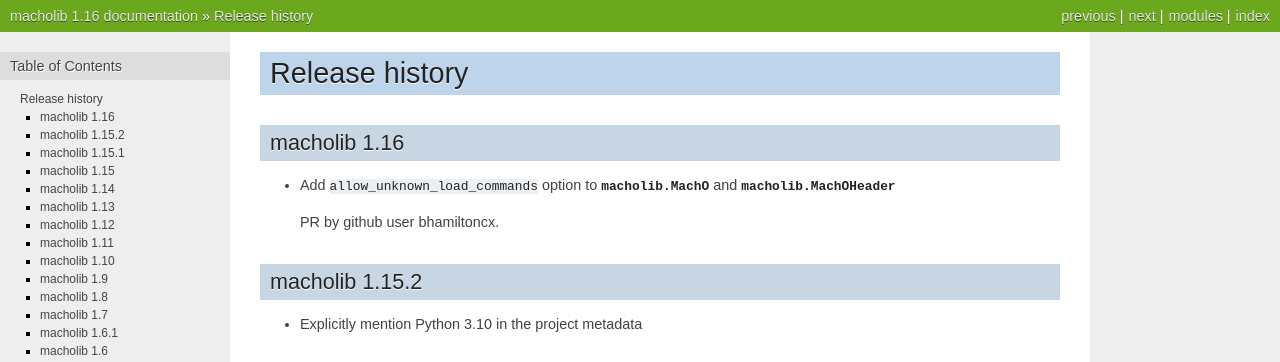
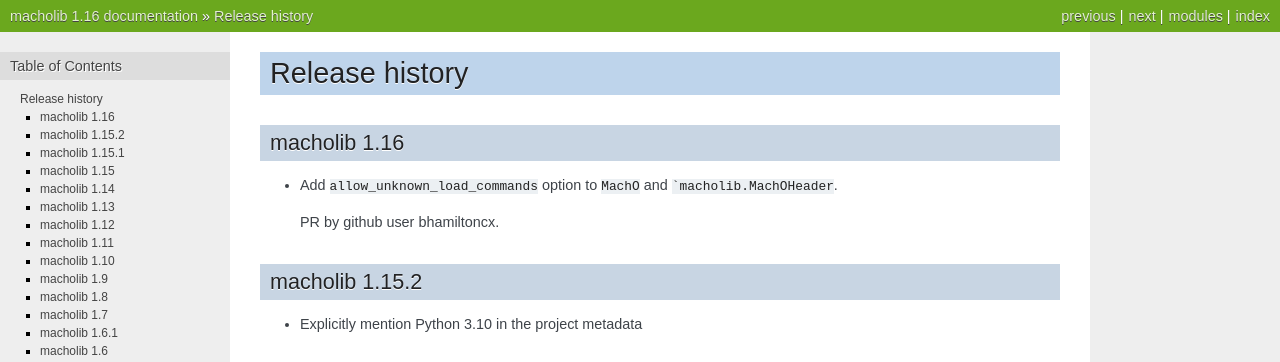
Before and after one commit to ronaldoussoren/macholib, a Sphinx documentation site: the page built from doc/changelog.rst, in a window 1280 px wide and 900 px high. Shown: the top 362 px of the window. Built offline with Sphinx 7.4.7, drawn with Linux system fonts in a browser that asks for light colours.

Commit message:
Fix rest to fix a "twine check" error

````diff
--- a/doc/changelog.rst
+++ b/doc/changelog.rst
@@ -4,8 +4,8 @@ Release history
 macholib 1.16
 -------------
 
-* Add ``allow_unknown_load_commands`` option to :class:`macholib.MachO` and
-  :class:`macholib.MachOHeader`
+* Add ``allow_unknown_load_commands`` option to ``MachO`` and
+  ```macholib.MachOHeader``.
 
   PR by github user bhamiltoncx.
 
````
